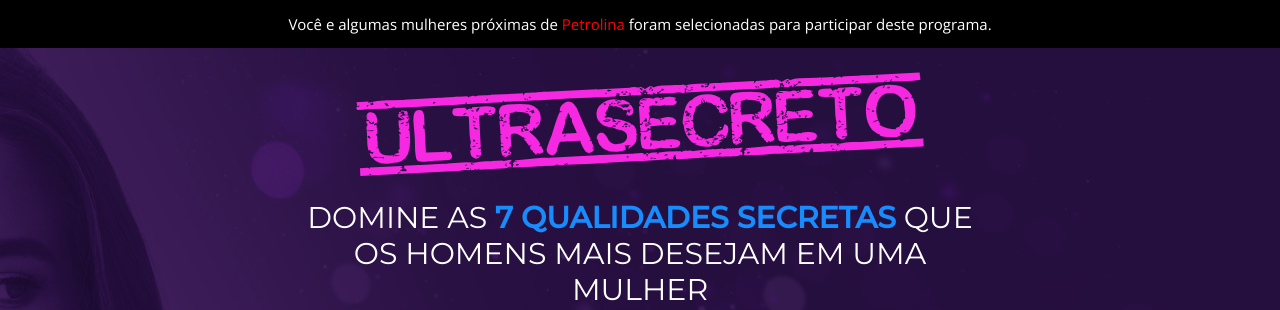
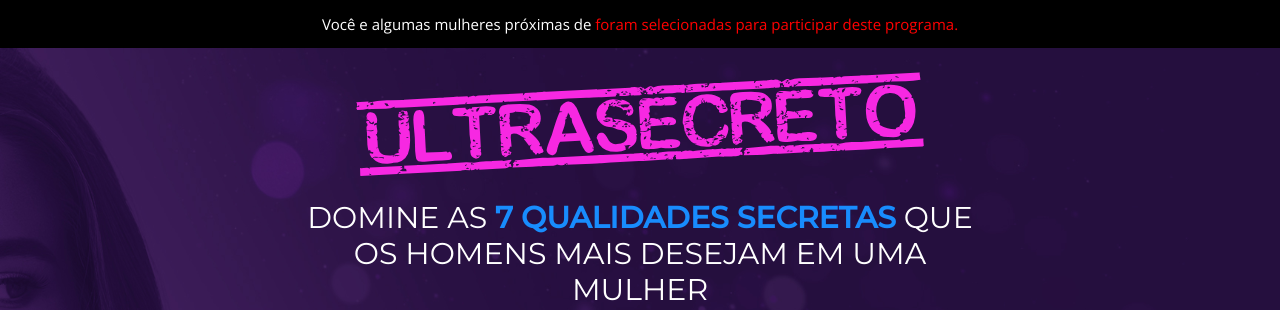
Before and after one commit to sh0wza/-bs24sMh-Zj-QY, a plain HTML site: page index.html in a window 1280 px wide. Shown: the top 310 px of the page. Drawn offline with nearby package versions, Linux system fonts and the light colour scheme; a script that the page names is missing.

Commit message:
Update index.html

```diff
--- a/index.html
+++ b/index.html
@@ -27,7 +27,7 @@
 </head>
 <body>
     <header id="headerbox">
-        <h1 class="headertext">Você e algumas mulheres próximas de <span id="address" style="color: #ff0000;">Petrolina</span> foram selecionadas para participar deste programa.</h1>
+        <h1 class="headertext">Você e algumas mulheres próximas de <span id="address" style="color: #ff0000;"/> foram selecionadas para participar deste programa.</h1>
     </header>
 
     <main>
```
